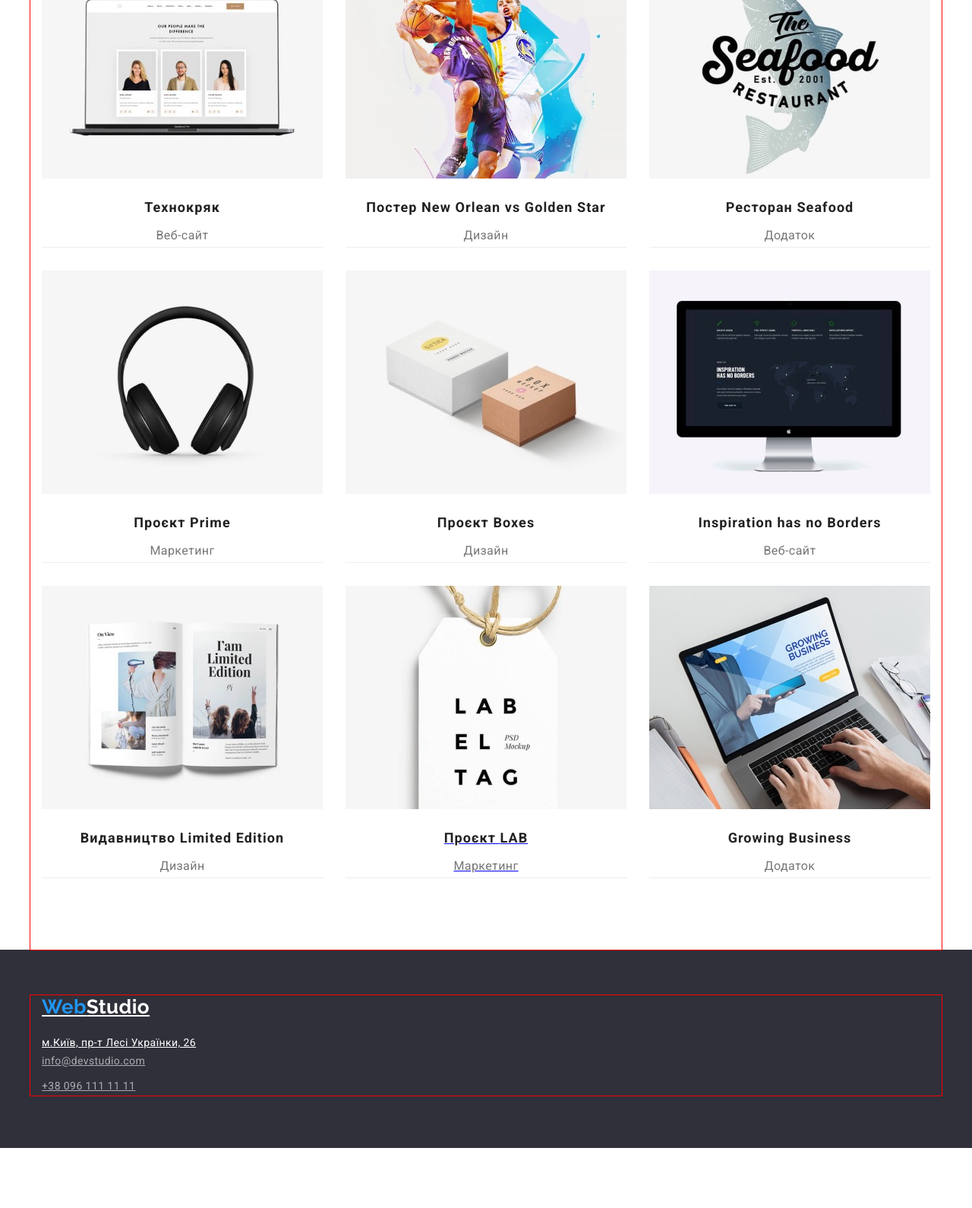
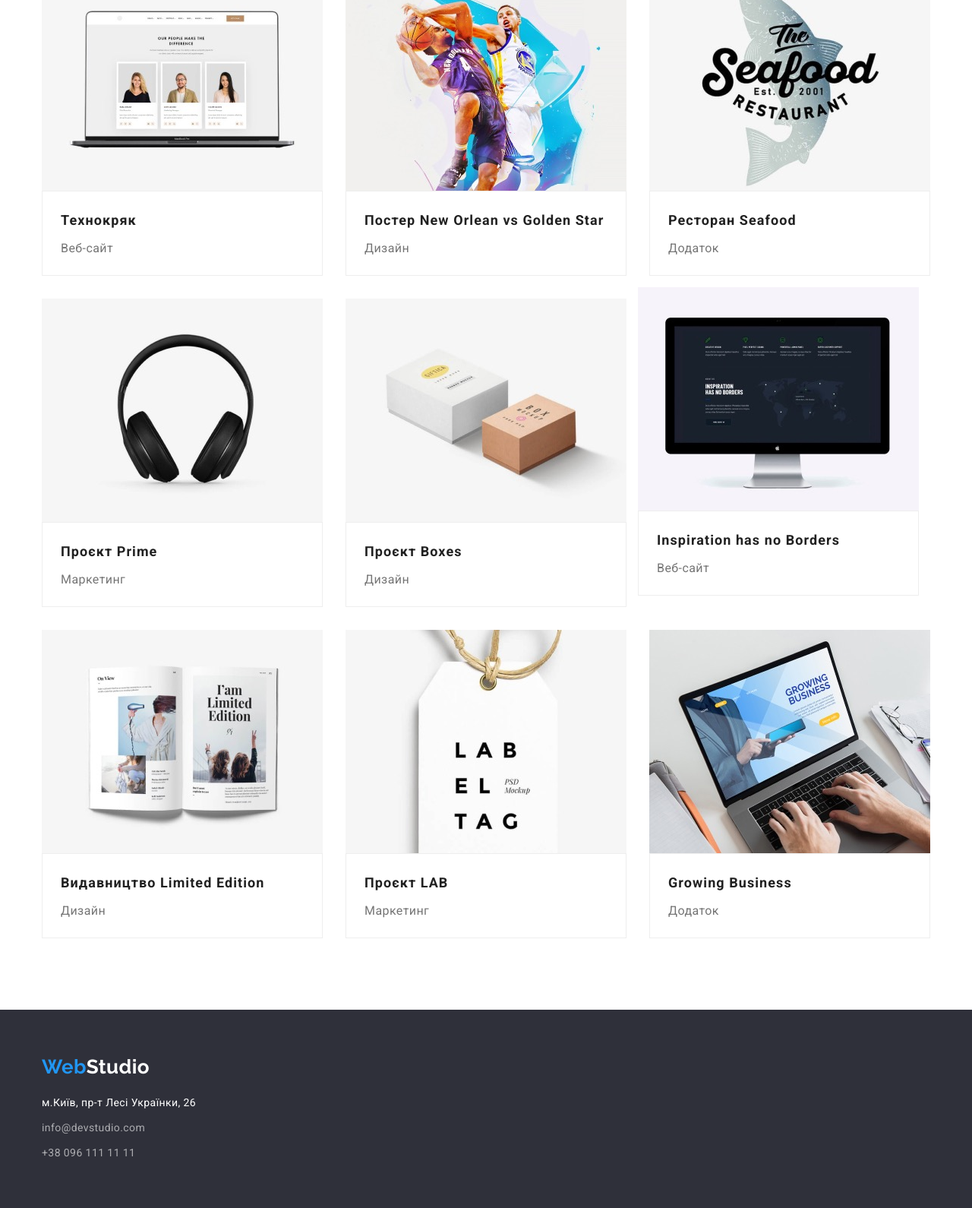
Before and after one commit to 10VBA10/goit-markup-hw-03, a plain HTML site: page portfolio.html in a window 1280 px wide. Shown: the part 308-1898 px from the top of the page at 76% size. Before the commit the page ends 1819 px from the top, so only its background shows below. Drawn offline with nearby package versions, Linux system fonts and the light colour scheme.

Commit message:
hw-3-finale?

```diff
--- a/css/styles.css
+++ b/css/styles.css
@@ -1,15 +1,23 @@
 /* Прописуємо та задаємо значення для основних кольорів тексту та фону */
 :root {
+  /* text colors */
   --primary-text-color: #757575;
   --secondary-text-color: #ffffff;
+  --section-title-text: #212121;
+  /* bg colors */
   --accent-color: #2196f3;
-  --section-title-text: #212121;
   --primary-bg-color: #ffffff;
   --section-bg-color: #f5f4fa;
   --hero-footer-bg-color: #2f303a;
+  /* hover, focus colors */
   --hero-btn-hover-color: #188ce8;
+  /* lines colors*/
   --header-line-cl: #ececec;
+  /* borders colors*/
   --cards-border-cl: #eeeeee;
+  /* others */
+  --items: 3;
+  --indent: 30px;
 }
 /* Прописуємо box-sizing для всього документу*/
 html {
@@ -73,7 +81,7 @@ address {
   margin-left: auto;
   margin-right: auto;
 
-  outline: 1px solid red;
+  /* outline: 1px solid red; */
 }
 /* Онуляємо маркер списків в документі */
 .list {
@@ -181,9 +189,7 @@ address {
 }
 .hero-text {
   width: 696px;
-  /* margin-left: 273px;
-  margin-right: 273px; */
-  margin: 0, auto;
+
   margin-bottom: 30px;
 
   color: var(--secondary-text-color);
@@ -244,7 +250,6 @@ address {
   text-transform: uppercase;
 }
 .list .strange-text {
-  margin: 0;
   width: 270px;
 }
 
@@ -254,7 +259,6 @@ address {
   padding-bottom: 0px;
 }
 .work-title {
-  margin-top: 0;
   margin-bottom: 50px;
 
   color: var(--section-title-text);
@@ -263,14 +267,16 @@ address {
   line-height: 1.17;
   text-align: center;
 }
-.work-list {
+/* .work-list {
   display: flex;
   justify-content: center;
 }
 .work-list .work-item + .work-item {
   margin-left: 30px;
-}
+} */
+
 /* team */
+
 .team {
   background-color: var(--section-bg-color);
 }
@@ -287,7 +293,8 @@ address {
   text-align: center;
 }
 .team-list {
-  display: flex;
+  ---items: 4;
+
   justify-content: center;
   text-align: center;
 }
@@ -298,9 +305,9 @@ address {
   box-shadow: 0px 1px 1px 0px #00000024;
   box-shadow: 0px 1px 3px 0px #0000001f;
 }
-.team-list .team-item + .team-item {
+/* .team-list .team-item + .team-item {
   margin-left: 30px;
-}
+} */
 .team-sign {
   padding-top: 30px;
   padding-bottom: 30px;
@@ -318,15 +325,16 @@ address {
   line-height: 1.19;
   margin-top: 0;
 }
+
 /* ---MAIN---PORTFOLIO */
+
 .projects-list-btn {
   display: flex;
   justify-content: center;
+  margin-bottom: 50px;
 }
 .projects-list-btn .projects-list-item + .projects-list-item {
   margin-left: 8px;
-
-  margin-bottom: 34px;
 }
 .projects-btn {
   color: var(--section-title-text);
@@ -354,40 +362,44 @@ address {
   background-color: var(--accent-color);
   color: var(--secondary-text-color);
 }
-.projects {
-  width: 1200px;
-  /* padding-left: 15px;
-  padding-right: 15px; */
-  margin-left: auto;
-  margin-right: auto;
-
-  text-align: center;
-}
-.projects-list-cards {
+.card-set {
   display: flex;
   flex-wrap: wrap;
+  /* вказуємо мінусовий маржин -15px */
+  margin: calc(-1 * var(--indent) / 2);
 }
-.projects-cards-item {
-  width: 370px;
-  margin-right: 30px;
-  margin-bottom: 30px;
-  border-bottom: 1px solid var(--cards-border-cl);
-}
-.projects-img {
-  margin-bottom: 20px;
-}
-.projects-cards-item:nth-child(3n) {
+.card-set-item {
+  /* Варіант від Яріка */
+  /* вказуємо маржин 15px */
+  margin: calc(var(--indent) / 2);
+  /* розраховуємо кількість карток в ряд з урахуванням марженів між картками 30px та 3 картки в ряд */
+  flex-basis: calc((100% - var(var(--indent)) * var(--items))) / var(--items);
+
+  /*Стандартний варіант*/
+  /* width: 370px; */
+  /* margin-right: 30px;
+  margin-bottom: 30px; */
+
+  /* Варіант від Репети */
+  /* .projects-cards-item:nth-child(3n) {
   margin-right: 0px;
 }
 .projects-cards-item:nth-last-child(-n + 3) {
   margin-bottom: 0px;
+} */
+  /* .projects-list-cards .projects-cards-item + .project-cards-item {
+  margin-left: 10px;
+} */
+
+  /* flex-basis - використовуємо у flex замість width */
+  /* flex-shrink:1 за замовчанням, якщо ставим 0 - то забороняєм зжиматися*/
+  /* flex-grow:0 за замовчанням якщо ставимо 2 то дозволяєму елементу рости в два рази - то  */
+}
+.projects-cards-item {
+  background-color: var(--primary-bg-color);
 }
 
-/* .projects-list-cards .projects-cards-item + .project-cards-item {
-  margin-left: 10px;
-} */
 .projects-title {
-  margin-top: 0px;
   margin-bottom: 4px;
 
   font-weight: 700;
@@ -396,20 +408,22 @@ address {
   letter-spacing: 0.06em;
   color: var(--section-title-text);
 }
+.projects-text {
+  border: 1px solid var(--cards-border-cl);
+  padding: 20px 24px;
+}
 .projects-title-text {
-  margin-top: 0px;
-
   font-size: 16px;
   line-height: 1.88;
   color: var(--primary-text-color);
 }
 
-.projects-title:hover,
+/* .projects-title:hover,
 .projects-title:focus,
 .projects-title-text:hover,
 .projects-title-text:focus {
   color: var(--accent-color);
-}
+} */
 
 /* ---FOOTER---*/
 
@@ -418,7 +432,7 @@ address {
   padding-top: 60px;
   padding-bottom: 60px;
 }
-.list .footer-item + .footer-item {
+.footer-item:not(:last-child) {
   margin-bottom: 9px;
 }
 /* logo */
--- a/portfolio.html
+++ b/portfolio.html
@@ -19,36 +19,37 @@
     <link rel="stylesheet" href="./css/styles.css" />
   </head>
   <body>
-    <header class="page-header conteiner">
-      <div class="main-nav">
-        <nav class="conteiner main-nav">
-          <a href="./index.html" class="logo"><span class="logo-web">Web</span>Studio</a>
+    <header class="page-header">
+      <div class="main-nav conteiner">
+        <nav class="main-nav">
+          <a href="./index.html" class="link logo"><span class="logo-web">Web</span>Studio</a>
           <ul class="site-nav list">
             <li class="item">
-              <a href="./index.html" class="link current">Студія</a>
+              <a href="./index.html" class="link">Студія</a>
             </li>
             <li class="item">
-              <a href="./portfolio.html" class="link">Портфоліо</a>
+              <a href="./portfolio.html" class="link current">Портфоліо</a>
             </li>
             <li class="item">
               <a href="#" class="link">Контакти</a>
             </li>
           </ul>
         </nav>
-        <div class="conteiner contacts-header">
+        <div class="contacts-header">
           <ul class="contacts list">
             <li class="item">
-              <a href="mailto:info@devstudio.com" class="contacts-link">info@devstudio.com</a>
+              <a href="mailto:info@devstudio.com" class="link contacts-link">info@devstudio.com</a>
             </li>
             <li class="item">
-              <a href="tel:+380961111111" class="contacts-link">+38 096 111 11 11</a>
+              <a href="tel:+380961111111" class="link contacts-link">+38 096 111 11 11</a>
             </li>
           </ul>
         </div>
       </div>
     </header>
     <main>
-      <section class="projects conteiner section">
+      <section class="projects section">
+        <div class="conteiner">
           <h1 class="visually-hidden">Наші проєкти</h1>
           <ul class="projects-list-btn list">
             <li class="projects-list-item">
@@ -68,95 +69,120 @@
             </li>
           </ul>
           <div class="projects-cards">
-          <ul class="projects-list-cards list">
-            <li class="projects-cards-item">
+            <ul class="card-set list">
+              <li class="card-set-item projects-cards-item">
                 <a href="#" class="link projects-cards">
                   <img class="projects-img" src="./images/project/img-project-1.jpg" alt="" />
+                  <div class="projects-text">
                     <h2 class="projects-title">Технокряк</h2>
                     <p class="projects-title-text">Веб-сайт</p>
+                  </div>
                 </a>
               </li>
-            <li class="projects-cards-item">
+              <li class="card-set-item projects-cards-item">
                 <a href="#" class="link projects-cards">
                   <img class="projects-img" src="./images/project/img-project-2.jpg" alt="" />
+                  <div class="projects-text">
                     <h2 class="projects-title">
                       Постер <span lang="en">New Orlean vs Golden Star</span>
                     </h2>
                     <p class="projects-title-text">Дизайн</p>
+                  </div>
                 </a>
               </li>
-            <li class="projects-cards-item">
+              <li class="card-set-item projects-cards-item">
                 <a href="#" class="link projects-cards">
                   <img class="projects-img" src="./images/project/img-project-3.jpg" alt="" />
+                  <div class="projects-text">
                     <h2 class="projects-title">Ресторан <span lang="en">Seafood</span></h2>
                     <p class="projects-title-text">Додаток</p>
+                  </div>
                 </a>
               </li>
-            <li class="projects-cards-item">
+              <li class="card-set-item projects-cards-item">
                 <a href="#" class="link projects-cards">
                   <img class="projects-img" src="./images/project/img-project-4.jpg" alt="" />
+                  <div class="projects-text">
                     <h2 class="projects-title">Проєкт <span lang="en">Prime</span></h2>
                     <p class="projects-title-text">Маркетинг</p>
+                  </div>
                 </a>
               </li>
-            <li class="projects-cards-item">
+              <li class="card-set-item projects-cards-item">
                 <a href="#" class="link projects-cards">
                   <img class="projects-img" src="./images/project/img-project-5.jpg" alt="" />
+                  <div class="projects-text">
                     <h2 class="projects-title">Проєкт <span lang="en">Boxes</span></h2>
                     <p class="projects-title-text">Дизайн</p>
+                  </div>
                 </a>
               </li>
               <li class="projects-cards-item">
                 <a href="#" class="link projects-cards">
                   <img class="projects-img" src="./images/project/img-project-6.jpg" alt="" />
+                  <div class="projects-text">
                     <h2 class="projects-title" lang="en">Inspiration has no Borders</h2>
                     <p class="projects-title-text">Веб-сайт</p>
+                  </div>
                 </a>
               </li>
-            <li class="projects-cards-item">
+              <li class="card-set-item projects-cards-item">
                 <a href="#" class="link projects-cards">
                   <img class="projects-img" src="./images/project/img-project-7.jpg" alt="" />
-                <h2 class="projects-title">Видавництво <span lang="en">Limited Edition</span></h2>
+                  <div class="projects-text">
+                    <h2 class="projects-title">
+                      Видавництво <span lang="en">Limited Edition</span>
+                    </h2>
                     <p class="projects-title-text">Дизайн</p>
+                  </div>
                 </a>
               </li>
-            <li class="projects-cards-item">
-              <a href="#" class="projects-cards">
+              <li class="card-set-item projects-cards-item">
+                <a href="#" class="link projects-cards">
                   <img class="projects-img" src="./images/project/img-project-8.jpg" alt="" />
+                  <div class="projects-text">
                     <h2 class="projects-title">Проєкт <span lang="en">LAB</span></h2>
                     <p class="projects-title-text">Маркетинг</p>
+                  </div>
                 </a>
               </li>
-            <li class="projects-cards-item">
+              <li class="card-set-item projects-cards-item">
                 <a href="#" class="link projects-cards">
                   <img class="projects-img" src="./images/project/img-project-9.jpg" alt="" />
+                  <div class="projects-text">
                     <h2 class="projects-title" lang="en">Growing Business</h2>
                     <p class="projects-title-text">Додаток</p>
+                  </div>
                 </a>
               </li>
             </ul>
+          </div>
         </div>
       </section>
     </main>
     <footer class="footer section">
       <div class="conteiner">
-        <a href="./index.html" class="logo-web-footer"><span class="logo-web">Web</span>Studio</a>
+        <a href="./index.html" class="link logo-web-footer"
+          ><span class="logo-web">Web</span>Studio</a
+        >
         <address class="addres">
-          <ul class="list">
+          <ul class="footer-list list">
             <li class="footer-item">
               <a
                 href="https://goo.gl/maps/ok9CESRuyzMohpuB9"
-                class="addres-map"
+                class="link addres-map"
                 target="_blank"
                 rel="noreferrer noopener"
                 >м.Київ, пр-т Лесі Українки, 26
               </a>
             </li>
             <li class="footer-item">
-              <a href="mailto:info@devstudio.com" class="footer-contacts">info@devstudio.com</a>
+              <a href="mailto:info@devstudio.com" class="link footer-contacts"
+                >info@devstudio.com</a
+              >
             </li>
             <li class="footer-item">
-              <a href="tel:+380961111111" class="footer-contacts">+38 096 111 11 11</a>
+              <a href="tel:+380961111111" class="link footer-contacts">+38 096 111 11 11</a>
             </li>
           </ul>
         </address>
```
Also changed, not shown: index.html (+10 -10 lines). Lines whose indentation alone changed are shown as unchanged.
